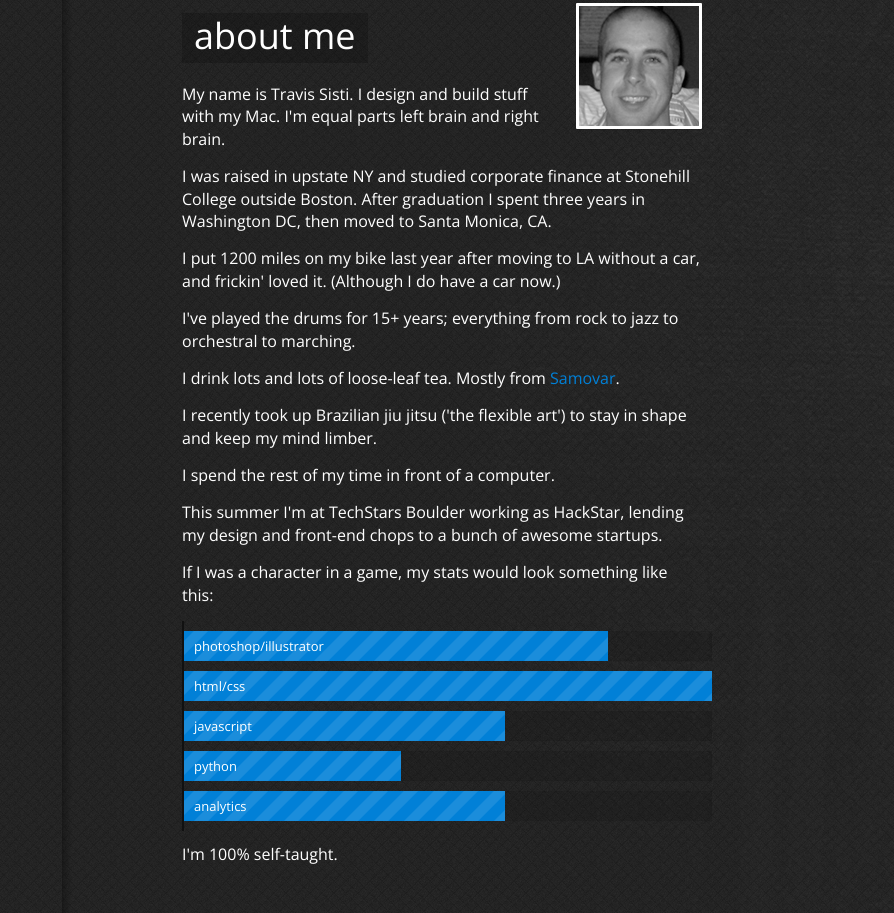
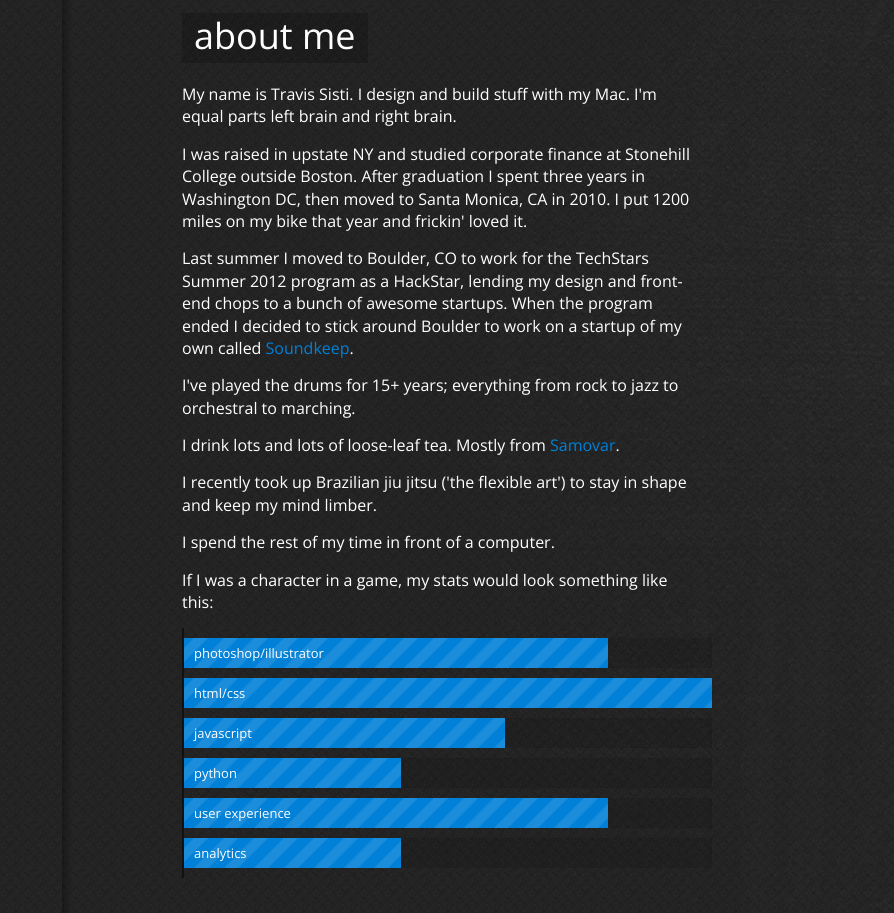
Before and after one commit to travhimself/travhimself, a plain HTML site: page index.html in a window 1280 px wide. Shown: the part 4207-5120 px from the top of the page, without its empty margins (386-1280 px from the left). Drawn offline with nearby package versions, Linux system fonts and the light colour scheme.

Commit message:
updated bio

```diff
--- a/index.html
+++ b/index.html
@@ -105,15 +105,13 @@
                 <section class='content about'>
                     <a name='about' id='about'></a>
                     <h2>about me</h2>
-                    <img src='img/me.png' alt='Travis Sisti' id='me' />
                     <p>My name is Travis Sisti. I design and build stuff with my Mac. I'm equal parts left brain and right brain.</p>
-                    <p>I was raised in upstate NY and studied corporate finance at Stonehill College outside Boston. After graduation I spent three years in Washington DC, then moved to Santa Monica, CA.</p>
-                    <p>I put 1200 miles on my bike last year after moving to LA without a car, and frickin' loved it. (Although I do have a car now.)</p>
+                    <p>I was raised in upstate NY and studied corporate finance at Stonehill College outside Boston. After graduation I spent three years in Washington DC, then moved to Santa Monica, CA in 2010. I put 1200 miles on my bike that year and frickin' loved it.</p>
+                    <p>Last summer I moved to Boulder, CO to work for the TechStars Summer 2012 program as a HackStar, lending my design and front-end chops to a bunch of awesome startups. When the program ended I decided to stick around Boulder to work on a startup of my own called <a href='http://www.soundkeep.com'>Soundkeep</a>.</p>
                     <p>I've played the drums for 15+ years; everything from rock to jazz to orchestral to marching.</p>
                     <p>I drink lots and lots of loose-leaf tea. Mostly from <a href='http://www.samovarlife.com'>Samovar</a>.</p>
                     <p>I recently took up Brazilian jiu jitsu ('the flexible art') to stay in shape and keep my mind limber.</p>
                     <p>I spend the rest of my time in front of a computer.</p>
-                    <p>This summer I'm at TechStars Boulder working as HackStar, lending my design and front-end chops to a bunch of awesome startups.</p>
                     <p>If I was a character in a game, my stats would look something like this:</p>
                     <div id='skills'>
                         <div id='bars'>
@@ -121,10 +119,10 @@
                             <div data-value='val100'>html/css</div>
                             <div data-value='val60'>javascript</div>
                             <div data-value='val40'>python</div>
-                            <div data-value='val60'>analytics</div>
+                            <div data-value='val80'>user experience</div>
+                            <div data-value='val40'>analytics</div>
                         </div>
                     </div>
-                    <p>I'm 100% self-taught.</p>
                 </section>
 
                 <section class='content findme'>
```
